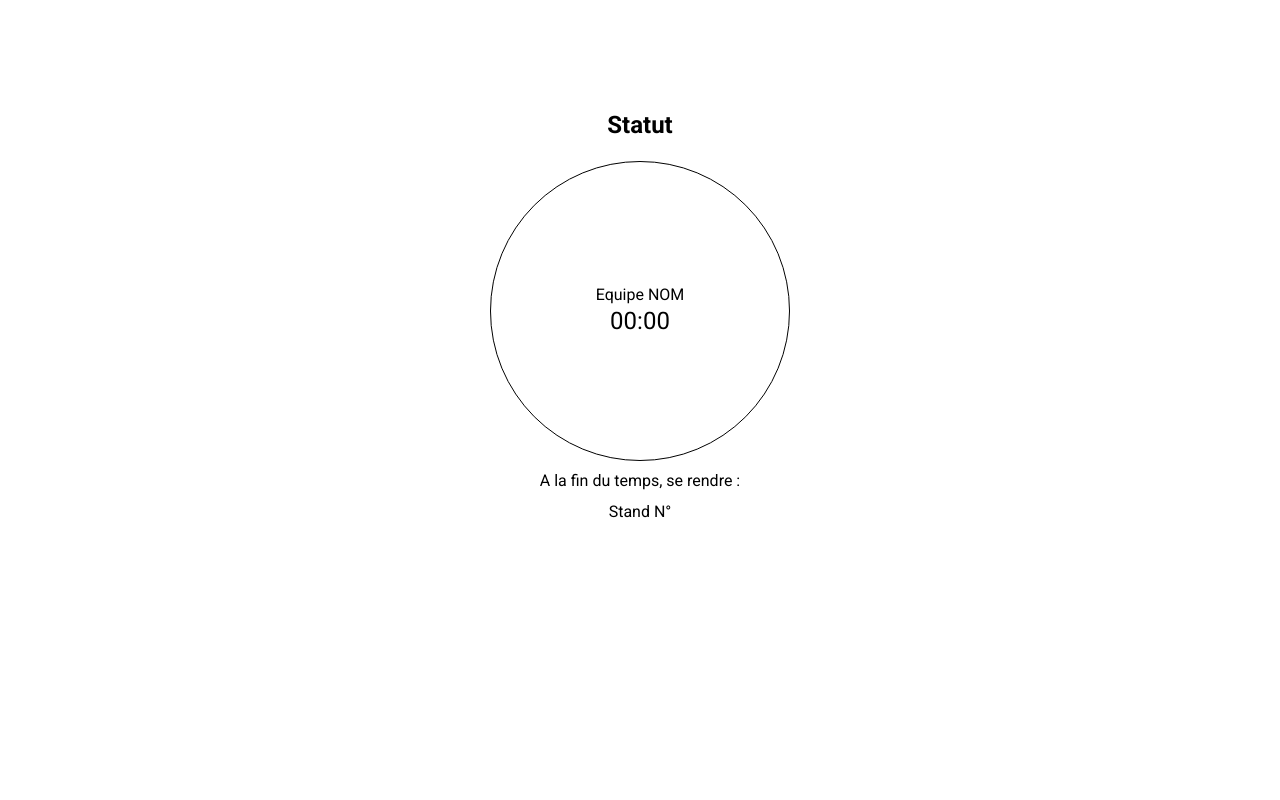
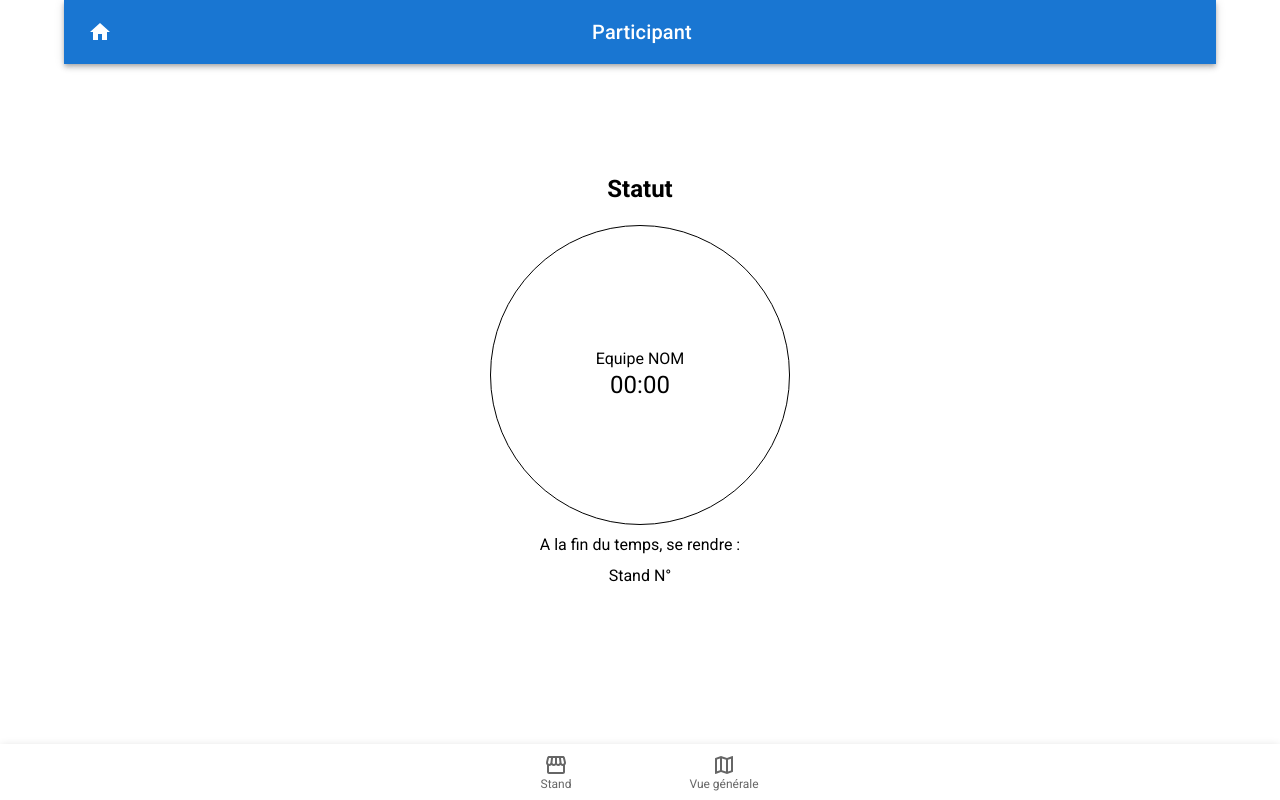
Before and after one commit to JoAnisky/rotation-app-frontend, a React (Vite) app: page /participant in a window 1280 px wide. Built offline with nearby package versions, Linux system fonts and the light colour scheme; no server answers.

Commit message:
added default structure to participant

```diff
--- a/src/pages/Participant.tsx
+++ b/src/pages/Participant.tsx
@@ -1,7 +1,28 @@
+import { Container } from "@mui/material";
 import Stand from "./Stand";
+import useActiveComponent from "@/hooks/useActiveComponent";
+import GeneralView from "./GeneralView";
+import NavbarDown from "@/components/NavbarDown";
+import NavbarUp from "@/components/NavbarUp";
 
 const Participant: React.FC = () => {
-  return <Stand role="Participant" standName="" animatorStandSetted={false} />;
+  const { setActiveComponent, renderActiveComponent } = useActiveComponent({
+    defaultComponent: "Stand",
+    components: {
+      Stand: <Stand />,
+      GeneralVieuw: <GeneralView />
+    }
+  });
+  return (
+    <Container sx={{ display: "flex", flexDirection: "column", height: "100vh", padding: "0" }}>
+      <NavbarUp
+        role={"Participant"}
+        animatorStandSetted={true}
+      />
+      {renderActiveComponent()}
+      <NavbarDown setActiveComponent={setActiveComponent} isAdmin={false} />
+    </Container>
+  );
 };
 
 export default Participant;
```
